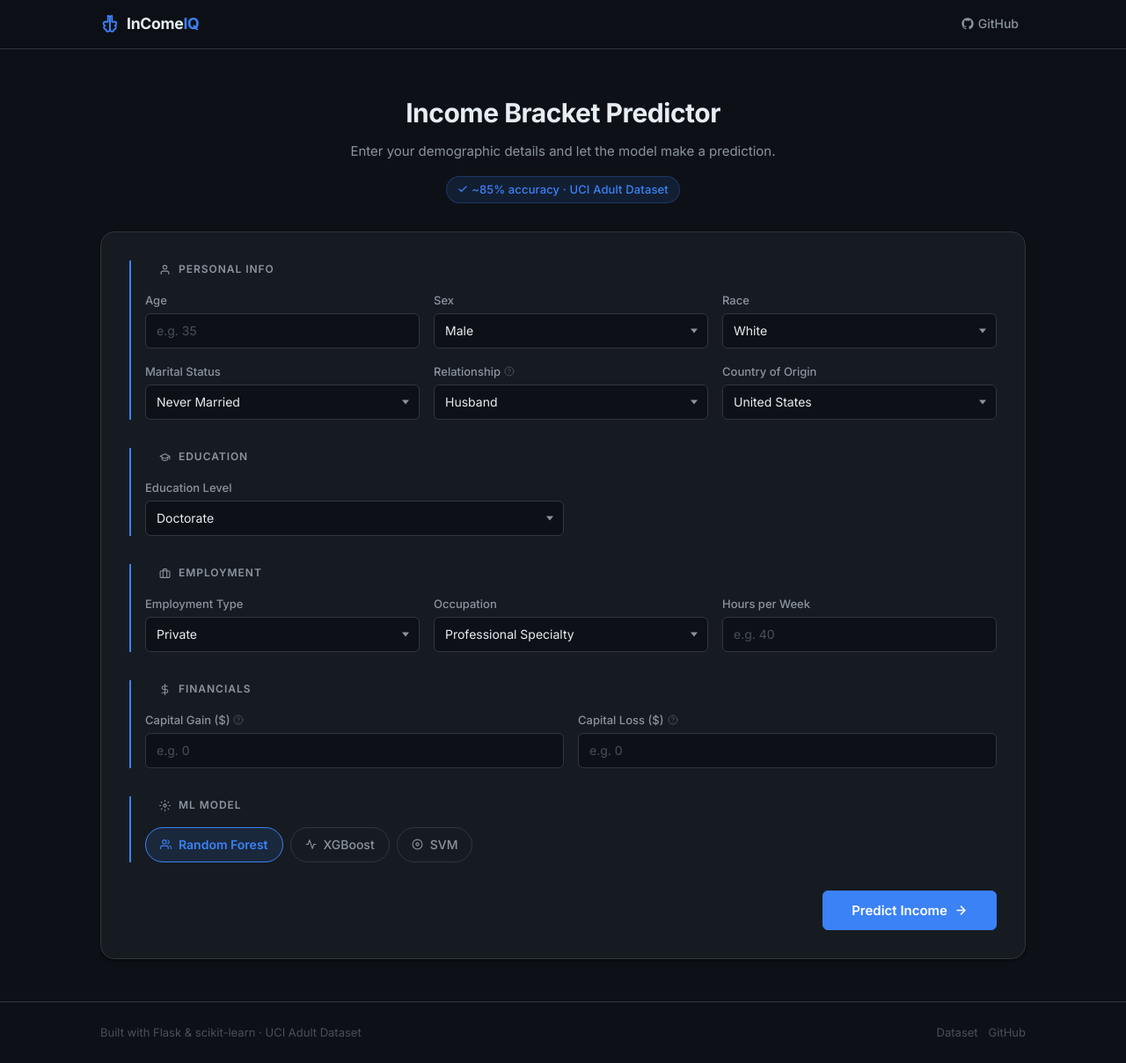
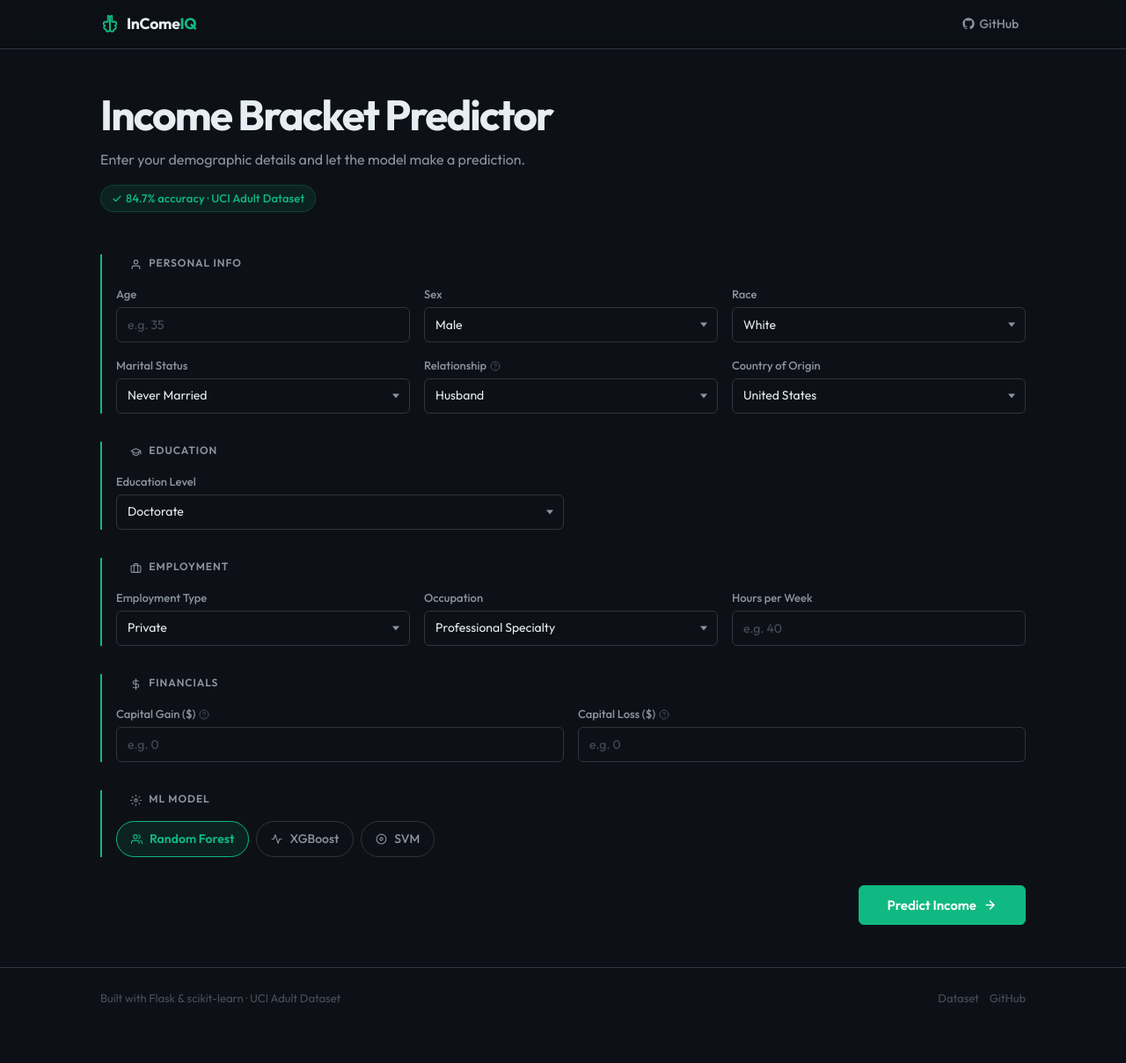
Before and after one commit to danishsyed-dev/InComeIQ, a Flask app: page / in a window 1280 px wide. Shown: the whole page at 88% size. After the commit the page ends 1139 px from the top, so only its background shows below. Run offline with Flask 3, Linux system fonts and the light colour scheme.

```diff
--- a/run.py
+++ b/run.py
@@ -10,4 +10,4 @@ from web.app import create_app
 app = create_app()
 
 if __name__ == "__main__":
-    app.run(host="0.0.0.0", port=5000, debug=True)
+    app.run(host="0.0.0.0", port=5000, debug=True, use_reloader=False)
--- a/web/static/css/style.css
+++ b/web/static/css/style.css
@@ -16,9 +16,10 @@
   --text-secondary: #8b949e;
   --text-muted: #484f58;
 
-  --accent: #3b82f6;
-  --accent-hover: #2563eb;
-  --accent-subtle: rgba(59, 130, 246, 0.12);
+  /* Accent — Emerald (desaturated, non-generic) */
+  --accent: #10b981;
+  --accent-hover: #059669;
+  --accent-subtle: rgba(16, 185, 129, 0.10);
 
   --success: #22c55e;
   --success-subtle: rgba(34, 197, 94, 0.12);
@@ -29,7 +30,7 @@
 
   --input-bg: #0d1117;
   --input-border: #30363d;
-  --input-focus: #3b82f6;
+  --input-focus: #10b981;
 
   /* Spacing */
   --space-1: 4px;
@@ -47,12 +48,12 @@
   --radius-lg: 16px;
   --radius-full: 9999px;
 
-  /* Shadows */
-  --shadow-sm: 0 1px 3px rgba(0, 0, 0, 0.4), 0 1px 2px rgba(0, 0, 0, 0.3);
-  --shadow-md: 0 4px 12px rgba(0, 0, 0, 0.5);
+  /* Shadows — hue-tinted to bg, never pure black */
+  --shadow-sm: 0 1px 3px rgba(13, 17, 23, 0.55), 0 1px 2px rgba(13, 17, 23, 0.45);
+  --shadow-md: 0 4px 14px rgba(13, 17, 23, 0.65);
 
-  /* Transitions */
-  --transition: 0.2s ease;
+  /* Transition — premium easing (no 'ease' default) */
+  --transition: 0.3s cubic-bezier(0.16, 1, 0.3, 1);
 }
 
 /* ── 2. Reset & Base ─────────────────────────────────────────── */
@@ -70,11 +71,12 @@ html {
 }
 
 body {
-  font-family: 'Inter', system-ui, -apple-system, BlinkMacSystemFont, sans-serif;
+  font-family: 'Outfit', system-ui, -apple-system, BlinkMacSystemFont, sans-serif;
   background-color: var(--bg-base);
   color: var(--text-primary);
   line-height: 1.6;
   min-height: 100vh;
+  min-height: 100dvh;        /* iOS Safari dynamic-viewport fix */
   display: flex;
   flex-direction: column;
   -webkit-font-smoothing: antialiased;
@@ -188,23 +191,39 @@ a:hover {
   }
 }
 
+/* ── 5b. Form Container (no elevation — content IS the page) ── */
+.form-container {
+  animation: fadeInUp 0.35s cubic-bezier(0.16, 1, 0.3, 1) both;
+}
+
 /* ── 6. Hero Section ─────────────────────────────────────────── */
 .page-hero {
-  margin-bottom: var(--space-6);
-  text-align: center;
+  margin-bottom: var(--space-7);
+  text-align: left;
+  max-width: 620px;
+  animation: fadeInUp 0.4s cubic-bezier(0.16, 1, 0.3, 1) both;
 }
 
 .page-hero h1 {
-  font-size: 1.875rem;
+  font-size: 2.25rem;
   font-weight: 700;
   color: var(--text-primary);
-  letter-spacing: -0.5px;
-  margin-bottom: var(--space-2);
+  letter-spacing: -0.04em;
+  line-height: 1.1;
+  margin-bottom: var(--space-3);
+}
+
+@media (min-width: 768px) {
+  .page-hero h1 {
+    font-size: 3rem;
+  }
 }
 
 .page-hero p {
   color: var(--text-secondary);
-  font-size: 0.9375rem;
+  font-size: 1rem;
+  line-height: 1.6;
+  max-width: 50ch;
   margin-bottom: var(--space-4);
 }
 
@@ -213,7 +232,7 @@ a:hover {
   align-items: center;
   gap: var(--space-1);
   background: var(--accent-subtle);
-  border: 1px solid rgba(59, 130, 246, 0.25);
+  border: 1px solid rgba(16, 185, 129, 0.22);
   color: var(--accent);
   font-size: 0.8125rem;
   font-weight: 500;
@@ -462,7 +497,9 @@ legend+* {
   font-family: inherit;
   cursor: pointer;
   border: 1px solid transparent;
-  transition: all var(--transition);
+  transition: color var(--transition), background var(--transition),
+              border-color var(--transition), transform var(--transition),
+              box-shadow var(--transition);
   text-decoration: none;
   white-space: nowrap;
 }
@@ -842,14 +868,16 @@ legend+* {
   }
 }
 
-.card {
-  animation: fadeInUp 0.35s ease-out;
+@keyframes spin {
+  to {
+    transform: rotate(360deg);
+  }
 }
 
 /* ── 21. Responsive ──────────────────────────────────────────── */
 @media (max-width: 640px) {
   .page-hero h1 {
-    font-size: 1.5rem;
+    font-size: 1.75rem;
   }
 
   .result-hero {
--- a/web/static/js/app.js
+++ b/web/static/js/app.js
@@ -23,19 +23,19 @@
   function clearErrors() {
     form.querySelectorAll('.form-group').forEach(function (g) {
       g.classList.remove('has-error');
-      const inp = g.querySelector('input, select');
+      var inp = g.querySelector('input, select');
       if (inp) inp.classList.remove('is-invalid');
     });
   }
 
   function showError(fieldId, msg) {
-    const input = document.getElementById(fieldId);
+    var input = document.getElementById(fieldId);
     if (!input) return;
-    const group = input.closest('.form-group');
+    var group = input.closest('.form-group');
     if (!group) return;
     input.classList.add('is-invalid');
     group.classList.add('has-error');
-    let errEl = group.querySelector('.field-error');
+    var errEl = group.querySelector('.field-error');
     if (!errEl) {
       errEl = document.createElement('span');
       errEl.className = 'field-error';
@@ -47,12 +47,12 @@
 
   function validate() {
     clearErrors();
-    let valid = true;
+    var valid = true;
 
     rules.forEach(function (rule) {
-      const el = document.getElementById(rule.id);
+      var el = document.getElementById(rule.id);
       if (!el) return;
-      const val = parseFloat(el.value);
+      var val = parseFloat(el.value);
       if (isNaN(val) || (rule.min !== null && val < rule.min) || (rule.max !== null && val > rule.max)) {
         showError(rule.id, rule.msg);
         valid = false;
@@ -72,7 +72,7 @@
     if (submitBtn) {
       submitBtn.disabled = true;
       submitBtn.classList.add('loading');
-      if (btnText) btnText.textContent = 'Predicting…';
+      if (btnText) btnText.textContent = 'Predicting\u2026';
       if (spinner) spinner.style.display = 'inline-block';
     }
   });
@@ -81,7 +81,7 @@
   form.querySelectorAll('input, select').forEach(function (el) {
     el.addEventListener('input', function () {
       el.classList.remove('is-invalid');
-      const group = el.closest('.form-group');
+      var group = el.closest('.form-group');
       if (group) group.classList.remove('has-error');
     });
   });
@@ -89,13 +89,13 @@
 
 /* ── Copy Result to Clipboard ─────────────────────────────────── */
 (function () {
-  const copyBtn = document.getElementById('copy-result-btn');
+  var copyBtn = document.getElementById('copy-result-btn');
   if (!copyBtn) return;
 
-  const feedback = document.getElementById('copy-feedback');
+  var feedback = document.getElementById('copy-feedback');
 
   copyBtn.addEventListener('click', function () {
-    const resultText = copyBtn.dataset.result || '';
+    var resultText = copyBtn.dataset.result || '';
     navigator.clipboard.writeText(resultText).then(function () {
       if (feedback) {
         feedback.classList.add('visible');
@@ -103,7 +103,7 @@
       }
     }).catch(function () {
       // Fallback for older browsers
-      const ta = document.createElement('textarea');
+      var ta = document.createElement('textarea');
       ta.value = resultText;
       ta.style.position = 'fixed';
       ta.style.opacity = '0';
@@ -115,16 +115,17 @@
   });
 })();
 
-/* ── Confidence bar animate on load ─────────────────────────── */
+/* ── Confidence bar animate on load (GPU-accelerated scaleX) ── */
 (function () {
-  const fill = document.getElementById('confidence-fill');
+  var fill = document.getElementById('confidence-fill');
   if (!fill) return;
-  const target = fill.dataset.pct || '0%';
-  // Start at 0, animate to target
-  fill.style.width = '0%';
+  var target = fill.dataset.pct || '0%';
+  var pctValue = parseFloat(target) / 100;
+  // Start at 0, animate to target via transform
+  fill.style.transform = 'scaleX(0)';
   requestAnimationFrame(function () {
     requestAnimationFrame(function () {
-      fill.style.width = target;
+      fill.style.transform = 'scaleX(' + pctValue + ')';
     });
   });
 })();
--- a/web/templates/base.html
+++ b/web/templates/base.html
@@ -8,7 +8,7 @@
   <meta name="description" content="Predict income brackets using machine learning — powered by scikit-learn and the UCI Adult dataset.">
   <link rel="preconnect" href="https://fonts.googleapis.com">
   <link rel="preconnect" href="https://fonts.gstatic.com" crossorigin>
-  <link href="https://fonts.googleapis.com/css2?family=Inter:wght@400;500;600;700&display=swap" rel="stylesheet">
+  <link href="https://fonts.googleapis.com/css2?family=JetBrains+Mono:wght@700&family=Outfit:wght@400;500;600;700&display=swap" rel="stylesheet">
   <link rel="stylesheet" href="{{ url_for('static', filename='css/style.css') }}">
   {% block extra_head %}{% endblock %}
 </head>
--- a/web/templates/home.html
+++ b/web/templates/home.html
@@ -12,7 +12,7 @@
             stroke-linecap="round" stroke-linejoin="round" aria-hidden="true">
             <polyline points="20 6 9 17 4 12" />
         </svg>
-        ~85% accuracy &middot; UCI Adult Dataset
+        84.7% accuracy &middot; UCI Adult Dataset
     </span>
 </div>
 
@@ -30,11 +30,10 @@
 {% endif %}
 
 <!-- ── Prediction Form ──────────────────────────────────── -->
-<div class="card">
-    <form id="prediction-form" action="/" method="POST" novalidate>
+<form id="prediction-form" class="form-container" action="/" method="POST" novalidate>
 
         <!-- Section 1: Personal Info -->
-        <fieldset>
+        <fieldset style="--stagger: 0">
             <div class="fieldset-inner">
                 <legend>
                     <svg width="13" height="13" viewBox="0 0 24 24" fill="none" stroke="currentColor" stroke-width="2"
@@ -178,7 +177,7 @@
         </fieldset>
 
         <!-- Section 2: Education -->
-        <fieldset>
+        <fieldset style="--stagger: 1">
             <div class="fieldset-inner">
                 <legend>
                     <svg width="13" height="13" viewBox="0 0 24 24" fill="none" stroke="currentColor" stroke-width="2"
@@ -219,7 +218,7 @@
         </fieldset>
 
         <!-- Section 3: Employment -->
-        <fieldset>
+        <fieldset style="--stagger: 2">
             <div class="fieldset-inner">
                 <legend>
                     <svg width="13" height="13" viewBox="0 0 24 24" fill="none" stroke="currentColor" stroke-width="2"
@@ -286,7 +285,7 @@
         </fieldset>
 
         <!-- Section 4: Financials -->
-        <fieldset>
+        <fieldset style="--stagger: 3">
             <div class="fieldset-inner">
                 <legend>
                     <svg width="13" height="13" viewBox="0 0 24 24" fill="none" stroke="currentColor" stroke-width="2"
@@ -345,7 +344,7 @@
         </fieldset>
 
         <!-- Section 5: Model Selection -->
-        <fieldset>
+        <fieldset style="--stagger: 4">
             <div class="fieldset-inner">
                 <legend>
                     <svg width="13" height="13" viewBox="0 0 24 24" fill="none" stroke="currentColor" stroke-width="2"
@@ -397,7 +396,7 @@
         </fieldset>
 
         <!-- Submit -->
-        <div class="form-submit-row">
+        <div class="form-submit-row" style="--stagger: 5">
             <button type="submit" id="submit-btn" class="btn btn-primary btn-primary-lg">
                 <span class="btn-spinner" id="btn-spinner" aria-hidden="true"
                     style="display:none;width:15px;height:15px;border:2px solid rgba(255,255,255,0.3);border-top-color:#fff;border-radius:50%;animation:spin 0.7s linear infinite;"></span>
@@ -410,7 +409,6 @@
             </button>
         </div>
 
-    </form>
-</div>
+</form>
 
 {% endblock %}
```
Also changed, not shown: other parts of web/static/css/style.css (+37 -31 lines), data/prediction_history.db.
